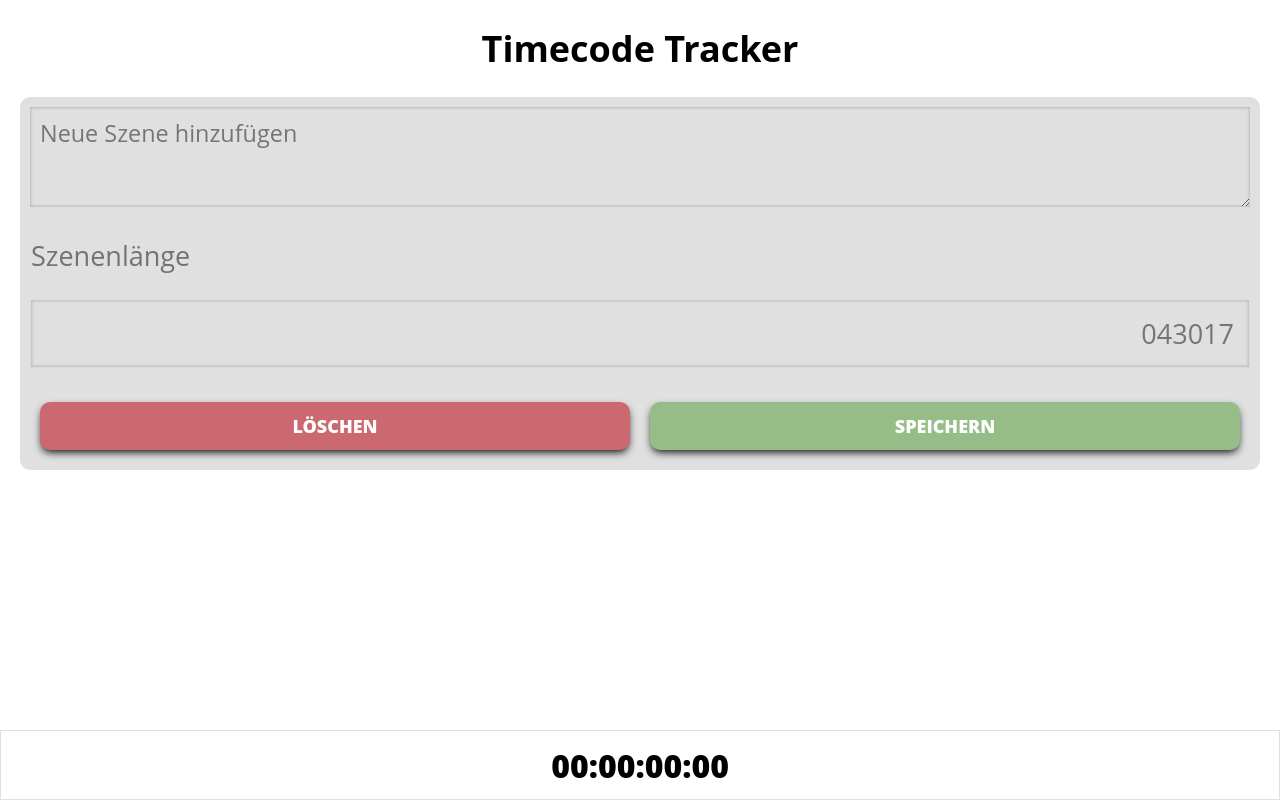
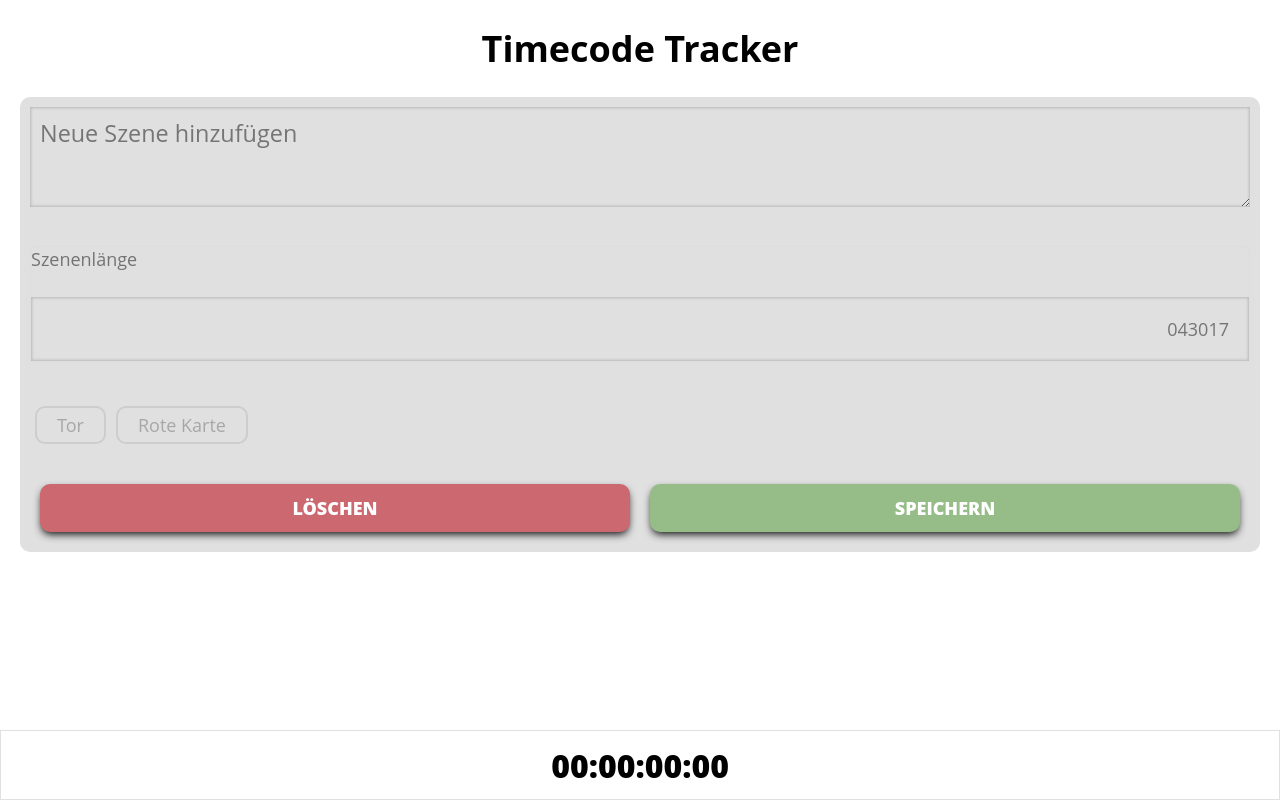
Before and after one commit to mpagels/Bundesliga-Timecode-Tracker, a React (Create React App) app: page / in a window 1280 px wide. Built offline with nearby package versions, Linux system fonts and the light colour scheme.

Commit message:
Update cypress test after refactoring
Refactor SequencePage & SequenceInput

Add more inputs logic

Remove console.log

```diff
--- a/src/components/SequenceCard/SequenceCard.js
+++ b/src/components/SequenceCard/SequenceCard.js
@@ -1,30 +1,97 @@
 import React from 'react'
-import styled from 'styled-components'
+import styled from 'styled-components/macro'
 import PropTypes from 'prop-types'
 
 SequenceCard.propTypes = {
-  description: PropTypes.string,
-  lengthTimeCode: PropTypes.string,
+  description: PropTypes.string.isRequired,
+  lengthTimeCode: PropTypes.string.isRequired,
+  tag: PropTypes.string,
+  timeCodeLowerThirdIn: PropTypes.string,
+  timeCodeLowerThirdOut: PropTypes.string,
+  playerName: PropTypes.string,
 }
 
-export default function SequenceCard({ description, lengthTimeCode }) {
+export default function SequenceCard({
+  description,
+  lengthTimeCode,
+  tag = '',
+  timeCodeLowerThirdIn = '',
+  timeCodeLowerThirdOut = '',
+  playerName = '',
+}) {
   return (
     <Card>
       <Description>{description}</Description>
-      <Timecode>{lengthTimeCode}</Timecode>
+      {tag ? (
+        <InfoIfTag>
+          <TagAndLength>
+            <Tag>{tag}</Tag>
+            <Timecode>{lengthTimeCode}</Timecode>
+          </TagAndLength>
+          <LowerThirdContainer>
+            <Name>
+              Spieler: <span>{playerName}</span>
+            </Name>
+            <TimecodeIn>
+              Bauchbinde IN: <span>{timeCodeLowerThirdIn}</span>
+            </TimecodeIn>
+            <TimecodeOut>
+              Bauchbinde OUT: <span>{timeCodeLowerThirdOut}</span>
+            </TimecodeOut>
+          </LowerThirdContainer>
+        </InfoIfTag>
+      ) : (
+        <Timecode>{lengthTimeCode}</Timecode>
+      )}
     </Card>
   )
 }
 
 const Card = styled.section`
+  border-radius: 10px;
   border: 1px solid grey;
-  border-radius: 10px;
+  margin: 15px 0;
   padding: 0 10px;
-  margin: 15px 0;
 `
 
 const Description = styled.p``
 const Timecode = styled.p`
   font-weight: 800;
+  margin: 0px;
   text-align: right;
 `
+
+const InfoIfTag = styled.div`
+  display: flex;
+  flex-direction: column;
+`
+const TagAndLength = styled.div`
+  align-items: center;
+  display: flex;
+  justify-content: space-between;
+`
+
+const Tag = styled.div`
+  background-color: #e3e3e3;
+  border-radius: 5px;
+  color: #8e8e8e;
+  height: 30px;
+  padding: 5px 6px;
+`
+
+const LowerThirdContainer = styled.div`
+  margin: 15px 0;
+  &: (first-of-type) {
+    font-weight: 700;
+  }
+`
+
+const Name = styled.p`
+  margin: 0;
+`
+const TimecodeIn = styled.p`
+  margin: 0;
+`
+const TimecodeOut = styled.p`
+  margin: 0;
+`
--- a/src/components/SequenceInput/SequenceInput.js
+++ b/src/components/SequenceInput/SequenceInput.js
@@ -1,55 +1,128 @@
-import React from 'react'
+import PropTypes from 'prop-types'
+import React, { useState } from 'react'
 import styled from 'styled-components/macro'
+import Tag from '../Tag/Tag'
 import TimecodeInput from '../TimecodeTracker/TimecodeInput'
-import PropTypes from 'prop-types'
 
 SequenceInput.propTypes = {
-  hasDescription: PropTypes.bool,
-  hasTimeCode: PropTypes.bool,
-  inputValue: PropTypes.string,
-  isEmpty: PropTypes.bool,
-  onChange: PropTypes.func,
-  onDeleteClick: PropTypes.func,
-  onSaveClick: PropTypes.func,
-  setHasDescription: PropTypes.func,
+  onSaveClick: PropTypes.func.isRequired,
 }
 
-export default function SequenceInput({
-  hasDescription,
-  hasTimeCode,
-  inputValue,
-  isEmpty,
-  onChange,
-  onDeleteClick,
-  onSaveClick,
-  setHasDescription,
-  textAreaValue,
-}) {
+export default function SequenceInput({ onSaveClick }) {
+  const tags = ['Tor', 'Rote Karte']
+  const [activeTagIndex, setActiveTagIndex] = useState(null)
+  const [description, setDescription] = useState('')
+  const [timeCode, setTimeCode] = useState('')
+  const [isDirty, setIsDirty] = useState(false)
+  const [playerName, setPlayerName] = useState('')
+  const [timeCodeLowerThirdIn, setTimeCodeLowerThirdIn] = useState('')
+  const [timeCodeLowerThirdOut, setTimeCodeLowerThirdOut] = useState('')
+
+  const isEmptyScene = description === '' || timeCode === ''
+  const isEmptyEvent =
+    playerName === '' ||
+    timeCodeLowerThirdIn === '' ||
+    timeCodeLowerThirdOut === ''
+
+  const hasOnlyZeros = new RegExp('^[0]+$').test(timeCode)
+  const lowerThirdInHasOnlyZeros = new RegExp('^[0]+$').test(
+    timeCodeLowerThirdIn
+  )
+  const lowerThirdOutHasOnlyZeros = new RegExp('^[0]+$').test(
+    timeCodeLowerThirdOut
+  )
+
   return (
-    <Wrapper isEmpty={isEmpty}>
-      <form onSubmit={onSaveClick}>
-        <Szenenbeschreibung
+    <Wrapper
+      isEmpty={isDirty && (isEmptyScene || (isEmptyEvent && activeTagIndex))}
+    >
+      <form onSubmit={handleSubmit}>
+        <SceneDescription
           onChange={(event) =>
-            event.target.value.length > 0 && setHasDescription(true)
+            (event.target.value.trim().length !== 0 ||
+              description.length === 1) &&
+            handleDescriptionChange(event)
           }
           placeholder="Neue Szene hinzufügen"
           name="description"
-          value={textAreaValue && textAreaValue}
-        ></Szenenbeschreibung>
-        {isEmpty && !hasDescription ? (
-          <Info>Szenenbeschreibung fehlt</Info>
+          value={description}
+        />
+        {isDirty && isEmptyScene && !description ? (
+          <InfoScene hasError>Szenenbeschreibung fehlt</InfoScene>
         ) : (
-          <Info hasDescription={hasDescription}>_</Info>
+          <InfoScene>&nbsp;</InfoScene>
         )}
         <TimecodeInput
           title="Szenenlänge"
-          inputValue={inputValue}
-          onChange={onChange}
+          inputValue={timeCode}
+          onChange={(event) => handleTimeCodeChange(event, setTimeCode)}
         />
-        {isEmpty && !hasTimeCode ? (
-          <Info>Timecode fehlt oder Fehlerhaft</Info>
+        {isDirty && (!timeCode || hasOnlyZeros) ? (
+          <InfoTimeCode hasError>Timecode fehlt oder Fehlerhaft</InfoTimeCode>
         ) : (
-          <Info hasTimeCode={hasTimeCode}>_</Info>
+          <InfoTimeCode>&nbsp;</InfoTimeCode>
+        )}
+        <TagContainer>
+          {tags.map((tag, index) => (
+            <Tag
+              onClick={onClickTagHandler}
+              index={index}
+              title={tag}
+              key={tag}
+              isActive={activeTagIndex === index}
+            />
+          ))}
+        </TagContainer>
+        {activeTagIndex === null || (
+          <>
+            <PlayerName htmlFor="playerName">Spielername:</PlayerName>
+            <NameInput
+              type="text"
+              id="playerName"
+              name="playerName"
+              value={playerName}
+              onChange={(event) => setPlayerName(event.target.value)}
+            ></NameInput>
+            {isDirty && isEmptyEvent && !playerName ? (
+              <InfoScene hasError>Name fehlt</InfoScene>
+            ) : (
+              <InfoScene>&nbsp;</InfoScene>
+            )}
+            <LowerThirdContainer>
+              <TimecodeInput
+                style={{ margin: '10px 0' }}
+                title="Timecode IN"
+                inputValue={timeCodeLowerThirdIn}
+                onChange={(event) =>
+                  handleTimeCodeChange(event, setTimeCodeLowerThirdIn)
+                }
+              />
+              {isDirty &&
+              (!timeCodeLowerThirdIn || lowerThirdInHasOnlyZeros) ? (
+                <InfoTimeCode hasError>
+                  Timecode fehlt oder Fehlerhaft
+                </InfoTimeCode>
+              ) : (
+                <InfoTimeCode>&nbsp;</InfoTimeCode>
+              )}
+              <TimecodeInput
+                style={{ margin: '10px 0' }}
+                title="Timecode OUT"
+                inputValue={timeCodeLowerThirdOut}
+                onChange={(event) =>
+                  handleTimeCodeChange(event, setTimeCodeLowerThirdOut)
+                }
+              />
+              {isDirty &&
+              (!timeCodeLowerThirdOut || lowerThirdOutHasOnlyZeros) ? (
+                <InfoTimeCode hasError>
+                  Timecode fehlt oder Fehlerhaft
+                </InfoTimeCode>
+              ) : (
+                <InfoTimeCode>&nbsp;</InfoTimeCode>
+              )}
+            </LowerThirdContainer>
+          </>
         )}
         <Actions>
           <Delete onClick={onDeleteClick} type="reset">
@@ -60,6 +133,71 @@ export default function SequenceInput({
       </form>
     </Wrapper>
   )
+
+  function handleTimeCodeChange(event, timeCodeSetterFunc) {
+    const { value } = event.target
+    value.length < 9 &&
+      RegExp('^[0-9]*$').test(value) &&
+      timeCodeSetterFunc(value)
+  }
+
+  function handleDescriptionChange(event) {
+    setDescription(event.target.value)
+  }
+
+  function handleSubmit(event) {
+    event.preventDefault()
+    setIsDirty(true)
+
+    if (!isEmptyScene && !hasOnlyZeros && activeTagIndex === null) {
+      setIsDirty(false)
+      onSaveClick({
+        description,
+        timeCode,
+      })
+      setDescription('')
+      setTimeCode('')
+      setActiveTagIndex(null)
+    } else if (
+      !isEmptyScene &&
+      !isEmptyEvent &&
+      !hasOnlyZeros &&
+      !lowerThirdInHasOnlyZeros &&
+      !lowerThirdOutHasOnlyZeros
+    ) {
+      setIsDirty(false)
+      onSaveClick({
+        description,
+        timeCode,
+        tag: tags[activeTagIndex],
+        timeCodeLowerThirdIn,
+        timeCodeLowerThirdOut,
+        playerName,
+      })
+      setDescription('')
+      setTimeCode('')
+      setActiveTagIndex(null)
+      setPlayerName('')
+      setTimeCodeLowerThirdIn('')
+      setTimeCodeLowerThirdOut('')
+    }
+  }
+
+  function onClickTagHandler(index) {
+    setActiveTagIndex(activeTagIndex === index ? null : index)
+    setIsDirty(false)
+  }
+
+  function onDeleteClick(event) {
+    event.preventDefault()
+    setIsDirty(false)
+    setDescription('')
+    setTimeCode('')
+    setActiveTagIndex(null)
+    setPlayerName('')
+    setTimeCodeLowerThirdIn('')
+    setTimeCodeLowerThirdOut('')
+  }
 }
 
 const Wrapper = styled.section`
@@ -69,8 +207,7 @@ const Wrapper = styled.section`
   background-color: #e0e0e0;
   ${(props) => props.isEmpty && 'box-shadow: 0 0 3px 3px #cb6870;'}
 `
-
-const Szenenbeschreibung = styled.textarea`
+const SceneDescription = styled.textarea`
   width: 100%;
   height: 100px;
   padding: 10px;
@@ -83,7 +220,6 @@ const Szenenbeschreibung = styled.textarea`
     outline: black;
   }
 `
-
 const Actions = styled.div`
   display: flex;
 `
@@ -101,7 +237,6 @@ const Button = styled.button`
   padding: 10px;
   width: 100%;
 `
-
 const Delete = styled(Button)`
   background-color: #cb6870;
 
@@ -115,12 +250,40 @@ const Save = styled(Button)`
     border: 2px solid green;
   }
 `
-
-const Info = styled.span`
-  ${(props) =>
-    props.hasDescription || props.hasTimeCode
-      ? 'color: #e0e0e0'
-      : 'color: #cb6870'};
+const InfoScene = styled.span`
+  color: ${(props) => (props.hasError ? '#cb6870' : '#e0e0e0')};
   font-size: 12px;
-  height: 20px;
 `
+const InfoTimeCode = styled(InfoScene)`
+  color: ${(props) => (props.hasError ? '#cb6870' : '#e0e0e0')};
+  font-size: 12px;
+`
+const TagContainer = styled.div`
+  display: flex;
+  margin: 10px 10px 30px 0;
+`
+const PlayerName = styled.label`
+  display: inline-block;
+  margin-bottom: 2px;
+  color: #737373;
+  font-size: 18px;
+  font-size: 150%;
+`
+const NameInput = styled.input`
+  padding: 20px;
+  border: 0;
+  width: 100%;
+  font-size: 18px;
+  box-shadow: inset 0 0 3px 1px #b8b8b8;
+  background-color: #e0e0e0;
+  &:focus {
+    box-shadow: inset 0 0 3px 1px black;
+    outline: black;
+  }
+  font-size: 150%;
+  padding: 15px;
+`
+const LowerThirdContainer = styled.div`
+  display: flex;
+  flex-direction: column;
+`
--- a/src/components/Tag/Tag.js
+++ b/src/components/Tag/Tag.js
@@ -2,33 +2,35 @@ import React from 'react'
 import PropTypes from 'prop-types'
 import styled from 'styled-components'
 
-function Tag({ title, isActive }) {
+Tag.propTypes = {
+  title: PropTypes.string.isRequired,
+  isActive: PropTypes.bool.isRequired,
+  onClick: PropTypes.func.isRequired,
+  index: PropTypes.number.isRequired,
+}
+
+function Tag({ title, isActive, onClick, index }) {
   return (
-    <Button type="button" isActive={isActive}>
+    <Button onClick={() => onClick(index)} type="button" isActive={isActive}>
       {title}
     </Button>
   )
 }
 
-Tag.propTypes = {
-  title: PropTypes.string,
-  isActive: PropTypes.bool,
-}
-
 export default Tag
 
 const Button = styled.button`
+  all: unset;
+  background-color: transparent;
   border-radius: 10px;
-  background-color: transparent;
-
   border: 2px solid #cdcdcd;
+  color: #a7a7a7;
   cursor: pointer;
   font-size: 18px;
+  margin: 0 5px;
   padding: 5px 20px;
   text-align: center;
-  margin: 0 5px;
-  color: #a7a7a7;
   ${({ isActive }) =>
     isActive &&
-    'background-color: #538EFB; border: 1px solid #538EFB; color: white'}
+    'background-color: #538EFB; border: 2px solid #538EFB; color: white'}
 `
--- a/src/components/TimecodeTracker/TimecodeInput.js
+++ b/src/components/TimecodeTracker/TimecodeInput.js
@@ -3,10 +3,10 @@ import React from 'react'
 import styled from 'styled-components/macro'
 
 TimecodeInput.propTypes = {
-  title: PropTypes.string,
+  title: PropTypes.string.isRequired,
   index: PropTypes.number,
-  inputValue: PropTypes.string,
-  onChange: PropTypes.func,
+  inputValue: PropTypes.string.isRequired,
+  onChange: PropTypes.func.isRequired,
 }
 
 export default function TimecodeInput({ title, index, inputValue, onChange }) {
@@ -29,19 +29,20 @@ export default function TimecodeInput({ title, index, inputValue, onChange }) {
 }
 
 const InputContainer = styled.div`
+  align-items: start;
+  border-radius: 5px;
+  border: 1px solid #ddd;
   display: flex;
   flex-direction: column;
-  align-items: start;
-  border: 1px solid #ddd;
-  border-radius: 5px;
+  margin: 10px 0;
 `
 
 const Label = styled.label`
+  color: #737373;
   display: inline-block;
+  font-size: 150%;
+  font-size: 18px;
   margin-bottom: 2px;
-  color: #737373;
-  font-size: 18px;
-  font-size: 150%;
 `
 
 const InputWrapper = styled.div`
@@ -51,17 +52,16 @@ const InputWrapper = styled.div`
 `
 
 const Input = styled.input`
+  background-color: #e0e0e0;
+  border: 0;
+  box-shadow: inset 0 0 3px 1px #b8b8b8;
+  font-size: 150%;
+  font-size: 18px;
+  padding: 15px;
   padding: 20px;
-  border: 0;
-  font-size: 18px;
-  box-shadow: inset 0 0 3px 1px #b8b8b8;
-  background-color: #e0e0e0;
+  text-align: right;
   &:focus {
     box-shadow: inset 0 0 3px 1px black;
     outline: black;
   }
-
-  font-size: 150%;
-  text-align: right;
-  padding: 15px;
 `
--- a/src/page/SequencePage.js
+++ b/src/page/SequencePage.js
@@ -1,43 +1,41 @@
-import React, { useState, useEffect } from 'react'
+import React, { useState } from 'react'
 import styled from 'styled-components'
+import SequenceCard from '../components/SequenceCard/SequenceCard'
+import SequenceInput from '../components/SequenceInput/SequenceInput'
 import {
   getFormatedTimecode,
   getTimecodeTotalLengthFromSequenceCards,
 } from '../utils/Timecode'
-import SequenceInput from '../components/SequenceInput/SequenceInput'
-import SequenceCard from '../components/SequenceCard/SequenceCard'
 
 export default function SequencePage() {
   const [sequenceCards, setSequenceCards] = useState([])
-  const [isEmpty, setIsEmpty] = useState(false)
-  const [hasDescription, setHasDescription] = useState(true)
-  const [hasTimeCode, setHasTimeCode] = useState(true)
-  const [inputValue, setInputValue] = useState('')
-
-  useEffect(() => {
-    hasDescription && hasTimeCode && setIsEmpty(false)
-  }, [hasDescription, hasTimeCode])
-
   return (
     <>
-      {sequenceCards.map(({ description, timeCode }, index) => (
-        <SequenceCard
-          description={description}
-          key={index}
-          lengthTimeCode={getFormatedTimecode(timeCode)}
-        />
-      ))}
+      {sequenceCards.map(
+        (
+          {
+            description,
+            timeCode,
+            tag,
+            timeCodeLowerThirdIn,
+            timeCodeLowerThirdOut,
+            playerName,
+          },
+          index
+        ) => (
+          <SequenceCard
+            description={description}
+            key={index}
+            lengthTimeCode={getFormatedTimecode(timeCode)}
+            tag={tag}
+            timeCodeLowerThirdIn={getFormatedTimecode(timeCodeLowerThirdIn)}
+            timeCodeLowerThirdOut={getFormatedTimecode(timeCodeLowerThirdOut)}
+            playerName={playerName}
+          />
+        )
+      )}
 
-      <SequenceInput
-        hasDescription={hasDescription}
-        hasTimeCode={hasTimeCode}
-        inputValue={inputValue}
-        isEmpty={isEmpty}
-        onChange={handleInputOnChange}
-        onDeleteClick={onDelete}
-        onSaveClick={onSave}
-        setHasDescription={setHasDescription}
-      />
+      <SequenceInput onSaveClick={onSave} />
 
       <Footer>
         {sequenceCards.length === 0
@@ -47,48 +45,8 @@ export default function SequencePage() {
     </>
   )
 
-  function onSave(event) {
-    event.preventDefault()
-    const form = event.target
-    const description = form[0].value
-    const timeCode = form[1].value
-
-    const hasOnlyZeros = new RegExp('^[0]+$').test(timeCode)
-
-    if (!description?.trim() && !timeCode) {
-      setHasDescription(false)
-      setHasTimeCode(false)
-      setIsEmpty(true)
-    } else if (!description || !description?.trim()) {
-      setHasDescription(false)
-      setIsEmpty(true)
-    } else if (!timeCode || hasOnlyZeros) {
-      setHasTimeCode(false)
-      setIsEmpty(true)
-    } else {
-      setHasTimeCode(true)
-      setInputValue('')
-      setIsEmpty(false)
-      setSequenceCards([...sequenceCards, { description, timeCode }])
-      form[0].focus()
-      form.reset()
-    }
-  }
-
-  function onDelete() {
-    setHasDescription(true)
-    setHasTimeCode(true)
-    setInputValue('')
-    setIsEmpty(false)
-  }
-
-  function handleInputOnChange(event) {
-    const value = event.target.value
-    const regex = new RegExp('^[0-9]*$')
-    if (regex.test(value) && value.length < 9) {
-      setHasTimeCode(true)
-      setInputValue(value)
-    }
+  function onSave(sequence) {
+    setSequenceCards([...sequenceCards, sequence])
   }
 }
 
```
Also changed, not shown: 1 other file (tests, documents, lock files or other folders).
